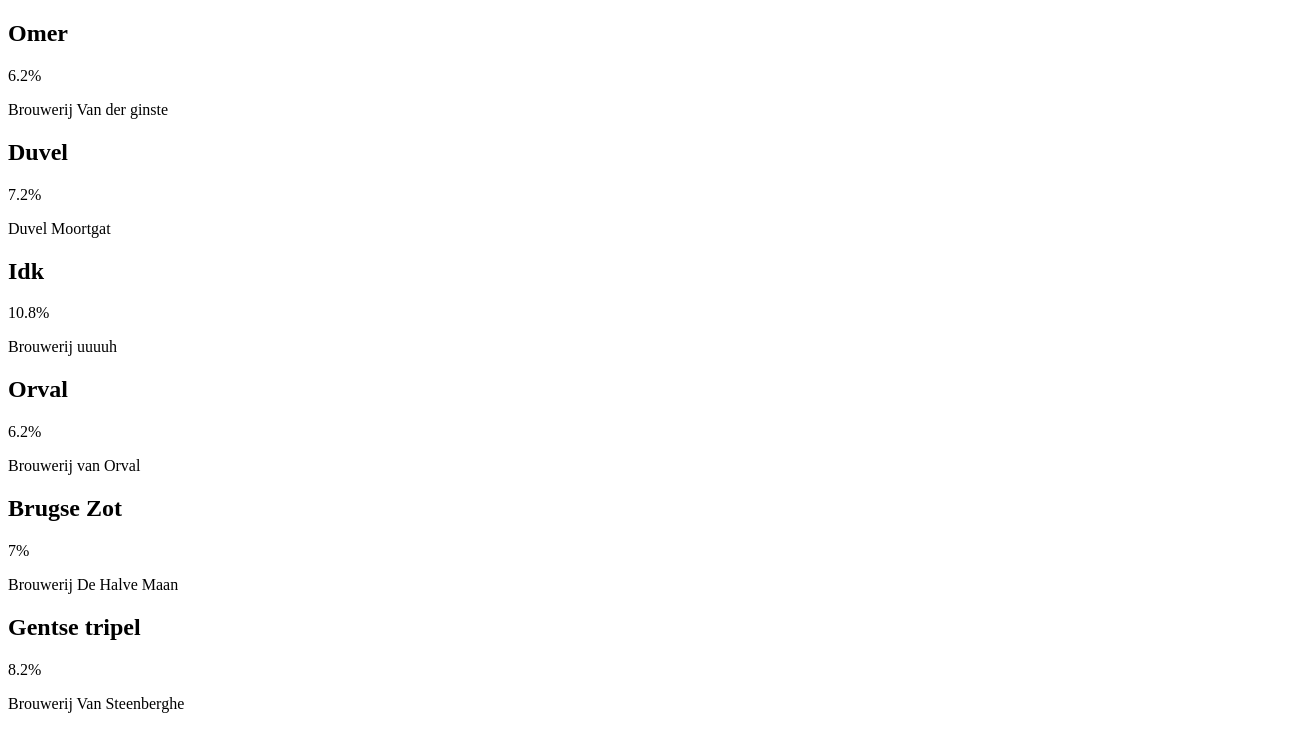
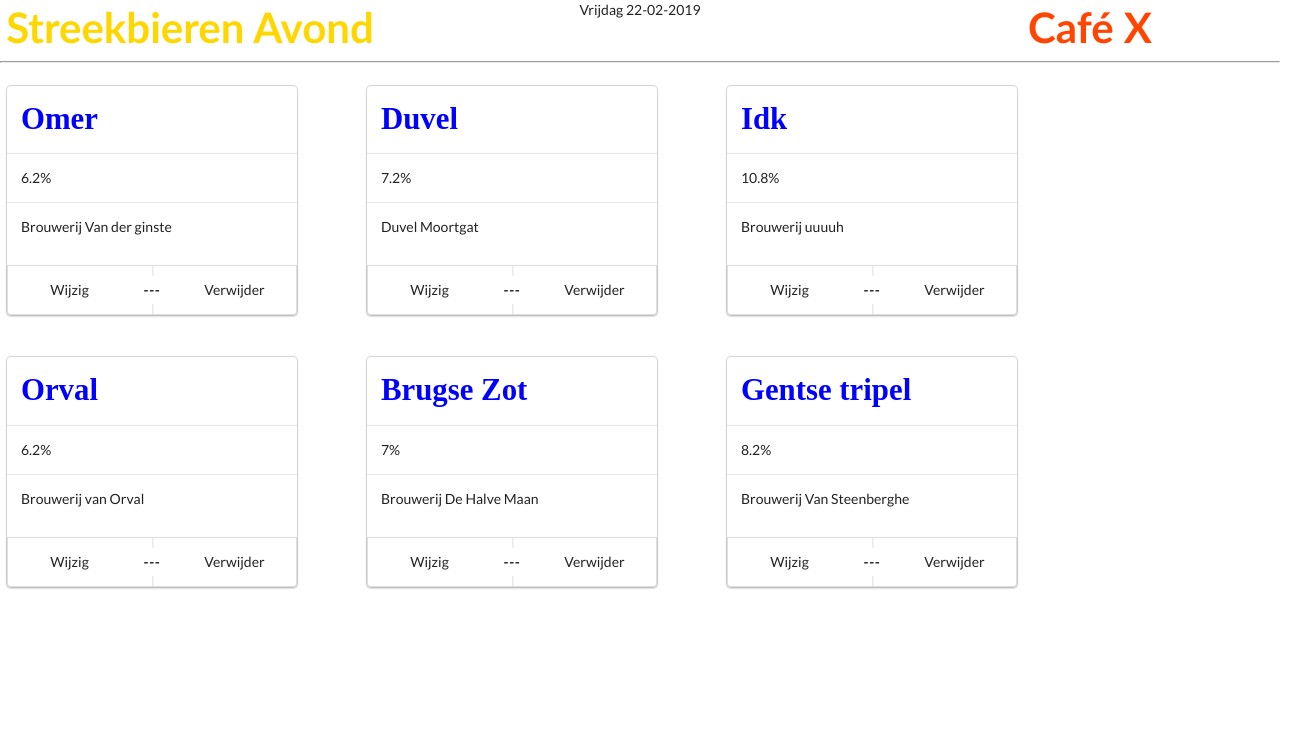
Before and after one commit to JelleCallewaert/streekbieren-avond, an Angular app: page / in a window 1280 px wide. Shown: the top 752 px of the page, 1315 px wide, since content can reach past the window. Built offline with nearby package versions, Linux system fonts and the light colour scheme.

Commit message:
added markup

```diff
--- a/src/app/app.component.css
+++ b/src/app/app.component.css
@@ -0,0 +1,15 @@
+.avond{
+    text-align: center;
+    font-family: 'Trebuchet MS', 'Lucida Sans Unicode', 'Lucida Grande', 'Lucida Sans', Arial, sans-serif;
+    font-size: 3em;
+    color: gold
+}
+.datum{
+    text-align: center
+}
+.cafe{
+    text-align: center;
+    font-family: 'Trebuchet MS', 'Lucida Sans Unicode', 'Lucida Grande', 'Lucida Sans', Arial, sans-serif;
+    font-size: 3em;
+    color: orangered
+}
--- a/src/app/app.component.html
+++ b/src/app/app.component.html
@@ -1 +1,14 @@
+<div class="ui three column very relaxed grid">
+    <div class="column">
+        <h1 class="avond">Streekbieren Avond</h1>
+    </div>
+    <div class="column">
+        <p class="datum">Vrijdag 22-02-2019</p>
+    </div>
+    <div class="column">
+        <h1 class="cafe">Café X</h1>
+    </div>
+</div>
+<hr>
+
 <app-lijst-streekbieren></app-lijst-streekbieren>
--- a/src/app/streekbieren/lijst-streekbieren/lijst-streekbieren.component.html
+++ b/src/app/streekbieren/lijst-streekbieren/lijst-streekbieren.component.html
@@ -1,2 +1,3 @@
-
-<app-streekbier *ngFor="let localBier of bieren" [streekbier]="localBier"></app-streekbier>
+<div class="ui cards">
+    <app-streekbier *ngFor="let localBier of bieren" [streekbier]="localBier"></app-streekbier>
+</div>
--- a/src/app/streekbieren/streekbier/streekbier.component.css
+++ b/src/app/streekbieren/streekbier/streekbier.component.css
@@ -0,0 +1,5 @@
+.biernaam{
+    color: blue;
+    font-size: 2.2em;
+    font-family: 'Times New Roman', Times, serif
+}
--- a/src/app/streekbieren/streekbier/streekbier.component.html
+++ b/src/app/streekbieren/streekbier/streekbier.component.html
@@ -1,9 +1,23 @@
-<div>
-  <h2>{{streekbier.naam}}</h2>
+<div class="ui card" style="margin-top:2em; margin-bottom: 1em; margin-right: 4em; margin-left: 1em;">
+  <div class="content">
+    <h2 class="biernaam">{{streekbier.naam}}</h2>
+  </div>
+  <div class="content">
+    <p>{{streekbier.percentage}}%</p>
+  </div>
+  <div class="content">
+    <p>{{streekbier.brouwerij.naam}}</p>
+  </div>
+  <div class="ui segment">
+    <div class="ui two column very relaxed grid">
+      <div class="column">
+        <p style="text-align:center">Wijzig</p>
+      </div>
+      <div class="column">
+        <p style="text-align:center">Verwijder</p>
+      </div>
+    </div>
+    <div class="ui vertical divider">
+      ---
+  </div>
 </div>
-<div>
-  <p>{{streekbier.percentage}}%</p>
-</div>
-<div>
-  <p>{{streekbier.brouwerij.naam}}</p>
-</div>
--- a/src/styles.css
+++ b/src/styles.css
@@ -1 +1,3 @@
 /* You can add global styles to this file, and also import other style files */
+
+@import "https://cdnjs.cloudflare.com/ajax/libs/semantic-ui/2.2.13/semantic.min.css";
```
